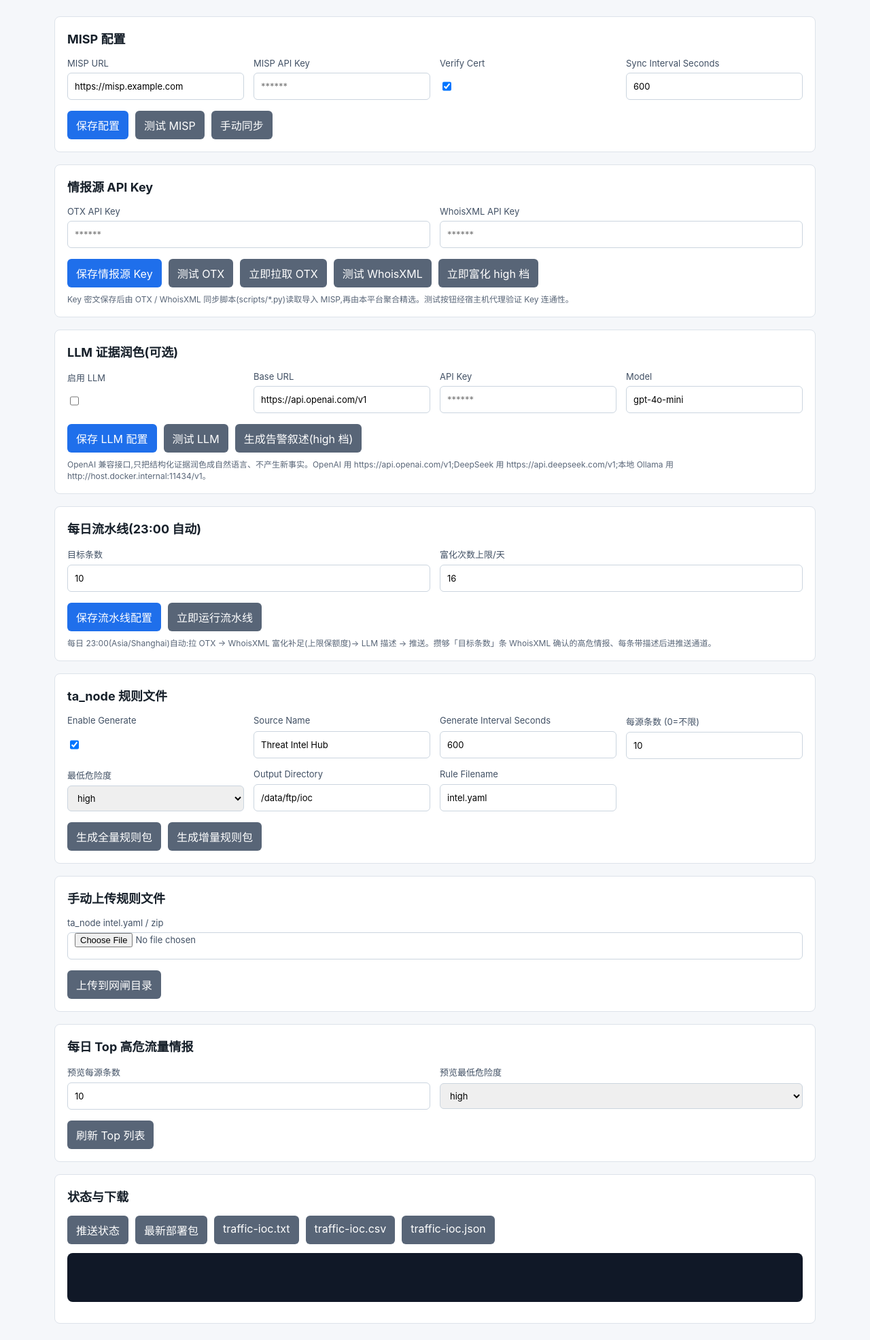
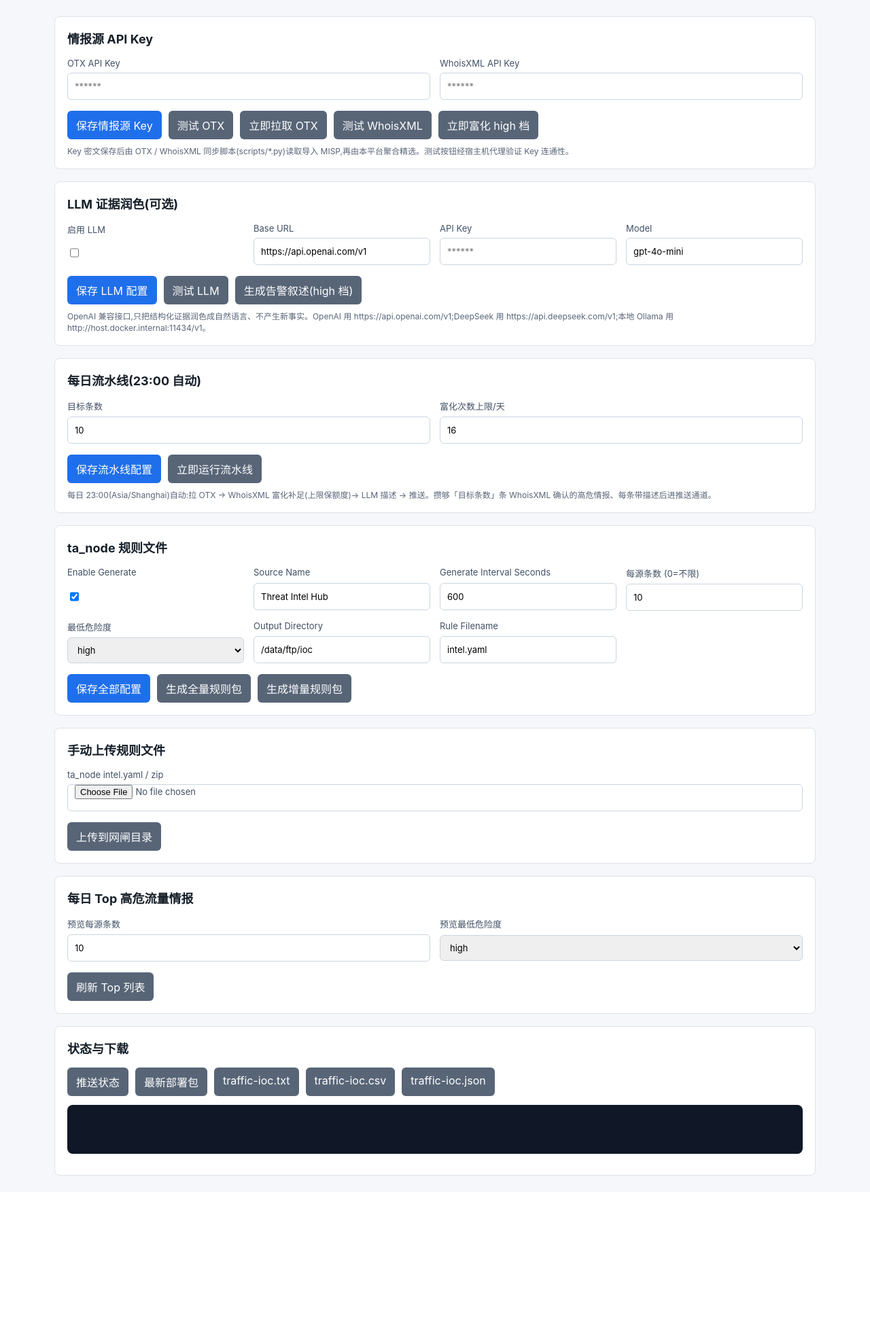
Before and after one commit to luotieh/threat_intelligence_aggregation, a FastAPI app: page /config in a window 1280 px wide. Shown: the part 69-2041 px from the top of the page at 68% size. After the commit the page ends 1799 px from the top, so only its background shows below. Run offline with FastAPI, Linux system fonts and the light colour scheme; data that the repository does not hold is empty.

Commit message:
chore: 清理前端 MISP 残留(配置区/健康检测),保存按钮移至 ta_node 区
OTX 已直连、MISP 中转弃用,前端移除 MISP 配置与测试/手动同步按钮;界面主线收敛为 OTX/WhoisXML/LLM/流水线。

Co-Authored-By: Claude Opus 4.8 (1M context) <noreply@anthropic.com>

```diff
--- a/app/static/config.js
+++ b/app/static/config.js
@@ -1,9 +1,5 @@
 const $ = (id) => document.getElementById(id);
 const fields = [
-  "misp_url",
-  "misp_api_key",
-  "misp_verify_cert",
-  "misp_sync_interval_seconds",
   "ta_node_enabled",
   "ta_node_base_url",
   "ta_node_token",
@@ -61,8 +57,6 @@ $("save").onclick = async () => show(await api("/api/config", {
   headers: { "Content-Type": "application/json" },
   body: JSON.stringify(collectConfig()),
 }));
-$("test-misp").onclick = async () => show(await api("/health/misp"));
-$("sync-misp").onclick = async () => show(await api("/sync/misp", { method: "POST" }));
 $("push-full").onclick = async () => show(await api("/ioc-rules/generate", {
   method: "POST",
   headers: { "Content-Type": "application/json" },
--- a/app/templates/config.html
+++ b/app/templates/config.html
@@ -30,20 +30,6 @@
   <body>
     <header><h1>Threat Intel Hub</h1></header>
     <main>
-      <section>
-        <h2>MISP 配置</h2>
-        <div class="grid">
-          <label>MISP URL <input id="misp_url" autocomplete="off"></label>
-          <label>MISP API Key <input id="misp_api_key" type="password" placeholder="******"></label>
-          <label>Verify Cert <input id="misp_verify_cert" type="checkbox"></label>
-          <label>Sync Interval Seconds <input id="misp_sync_interval_seconds" type="number" min="10"></label>
-        </div>
-        <div class="actions">
-          <button id="save">保存配置</button>
-          <button id="test-misp" class="secondary">测试 MISP</button>
-          <button id="sync-misp" class="secondary">手动同步</button>
-        </div>
-      </section>
       <section>
         <h2>情报源 API Key</h2>
         <div class="grid">
@@ -107,6 +93,7 @@
           <label>Rule Filename <input id="ioc_rule_filename" autocomplete="off"></label>
         </div>
         <div class="actions">
+          <button id="save">保存全部配置</button>
           <button id="push-full" class="secondary">生成全量规则包</button>
           <button id="push-inc" class="secondary">生成增量规则包</button>
         </div>
@@ -147,6 +134,6 @@
         <pre id="output"></pre>
       </section>
     </main>
-    <script src="/static/config.js?v=20260707h"></script>
+    <script src="/static/config.js?v=20260707i"></script>
   </body>
 </html>
```
